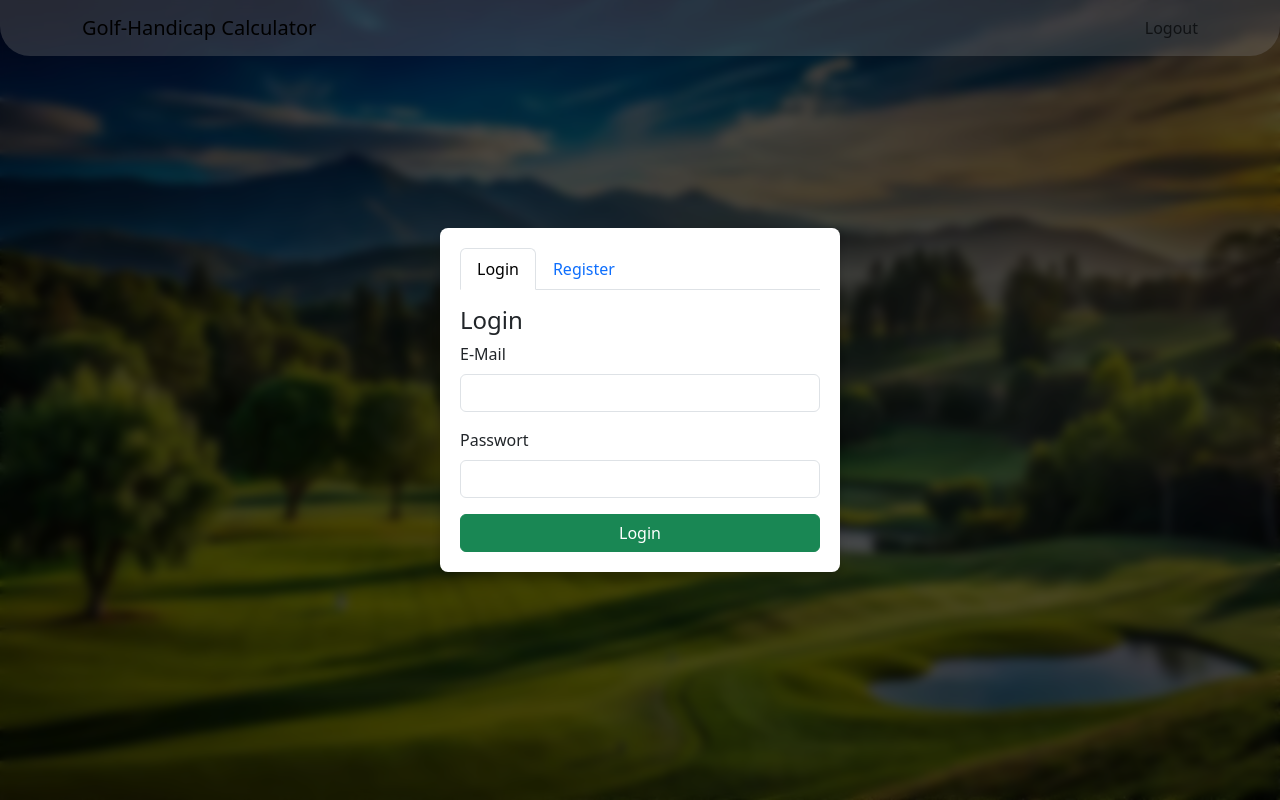
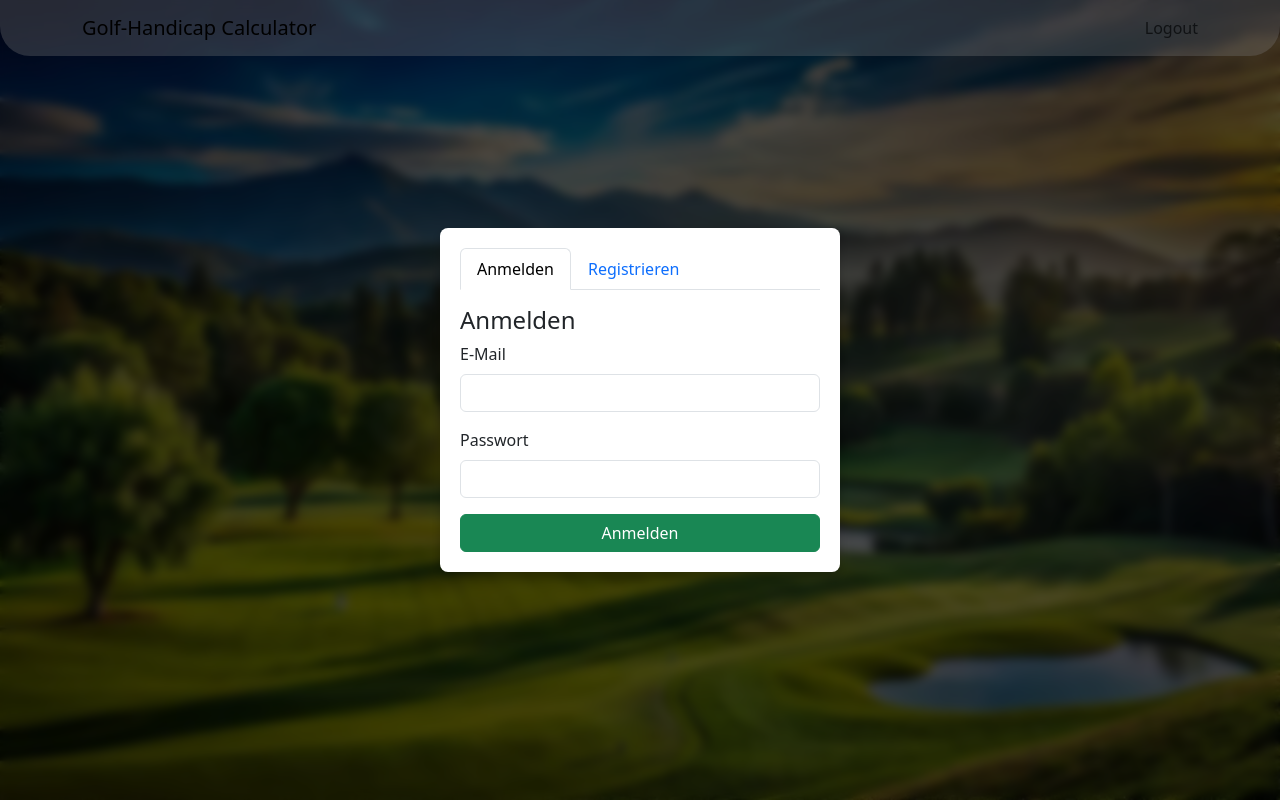
Before and after one commit to Rxkasu/golfhandicap, a website: page index.html in a window 1280 px wide. Drawn offline with nearby package versions, Linux system fonts and the light colour scheme.

Commit message:
Updated Login-Page naming and fixed EditCourse titels

```diff
--- a/Code/manipulateHtml.js
+++ b/Code/manipulateHtml.js
@@ -495,7 +495,7 @@ function checkSelections(courseRadios, userRadios, printButton) {
 }
 
 function showEditCourse() {
-    document.getElementById("course_title").innerHTML = "Kurs bearbeiten";
+    document.getElementById("course_title").innerHTML = "Kurs bearbeiten:";
     document.getElementById("course_name").classList.add("hidden");
     document.getElementById("edit_course_select").classList.remove("hidden");
     document.getElementById("course_name_label").classList.add("hidden");
@@ -507,7 +507,7 @@ function showEditCourse() {
 }
 
 function cancelEditCourse() {
-    document.getElementById("course_title").innerHTML = "Kurs bearbeiten";
+    document.getElementById("course_title").innerHTML = "Kurs hinzufügen:";
     document.getElementById("course_name").classList.remove("hidden");
     document.getElementById("edit_course_select").classList.add("hidden");
     document.getElementById("course_name_label").classList.remove("hidden");
--- a/index.html
+++ b/index.html
@@ -35,16 +35,16 @@
                 <!-- Tabs für Login & Register -->
                 <ul class="nav nav-tabs" id="authTabs">
                     <li class="nav-item">
-                        <a class="nav-link active" id="login-tab" href="#" onclick="switchAuthTabs('login')">Login</a>
+                        <a class="nav-link active" id="login-tab" href="#" onclick="switchAuthTabs('login')">Anmelden</a>
                     </li>
                     <li class="nav-item">
-                        <a class="nav-link" id="register-tab" href="#" onclick="switchAuthTabs('register')">Register</a>
+                        <a class="nav-link" id="register-tab" href="#" onclick="switchAuthTabs('register')">Registrieren</a>
                     </li>
                 </ul>
 
                 <!-- Login Form -->
                 <div id="login-form">
-                    <h4 class="mt-3">Login</h4>
+                    <h4 class="mt-3">Anmelden</h4>
                     <form onsubmit="login(); return false;">
                         <div class="mb-3">
                             <label class="form-label" for="loginEmail">E-Mail</label>
@@ -54,13 +54,13 @@
                             <label class="form-label" for="loginPass">Passwort</label>
                             <input id="loginPass" type="password" class="form-control" required>
                         </div>
-                        <button type="submit" class="btn btn-success w-100">Login</button>
+                        <button type="submit" class="btn btn-success w-100">Anmelden</button>
                     </form>
                 </div>
 
                 <!-- Register Form -->
                 <div id="register-form" class="hidden">
-                    <h4 class="mt-3">Register</h4>
+                    <h4 class="mt-3">Registrieren</h4>
                     <form onsubmit="register(); return false;">
                         <div class="mb-3">
                             <label class="form-label" for="regisRole">Rolle</label>
@@ -128,6 +128,10 @@
                             <label class="form-label" for="game_course_rating">Kurs-Rating</label>
                             <input id="game_course_rating" type="text" class="form-control w-auto" disabled required>
                         </div>
+                        <!--<div class="form-check form-switch" style="margin-left: 1%">
+                            <label class="form-label d-block mb-1" for="toggleSwitch">9-Loch</label>
+                            <input class="form-check-input" type="checkbox" id="toggleSwitch">
+                        </div>-->
                     </div>
                     <div id="game-fields"></div>
 
```
